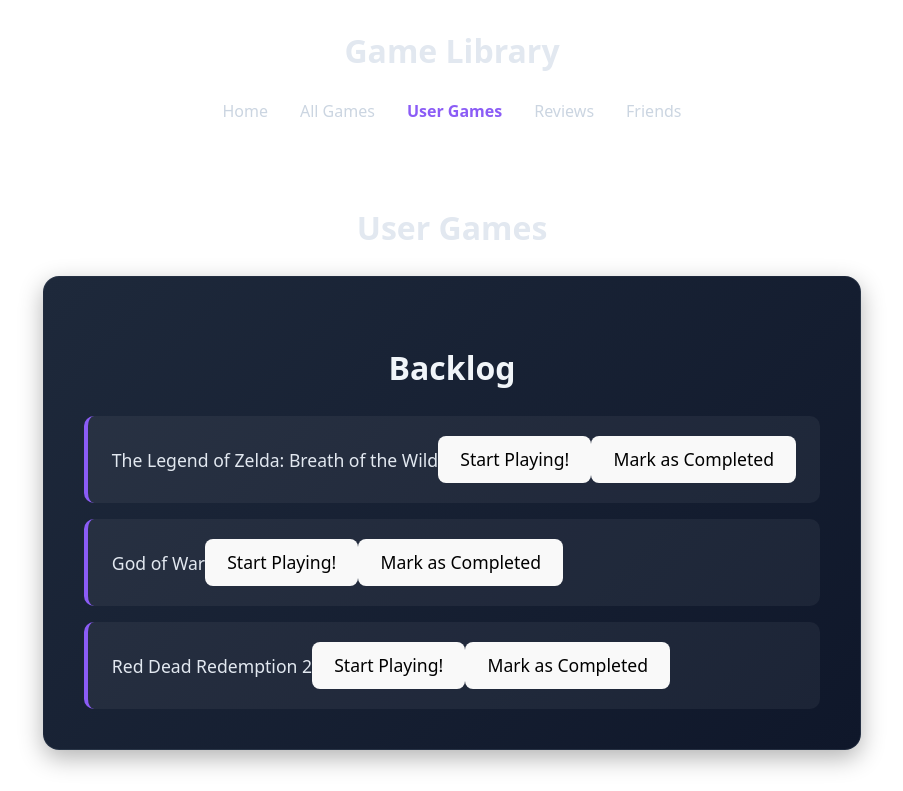
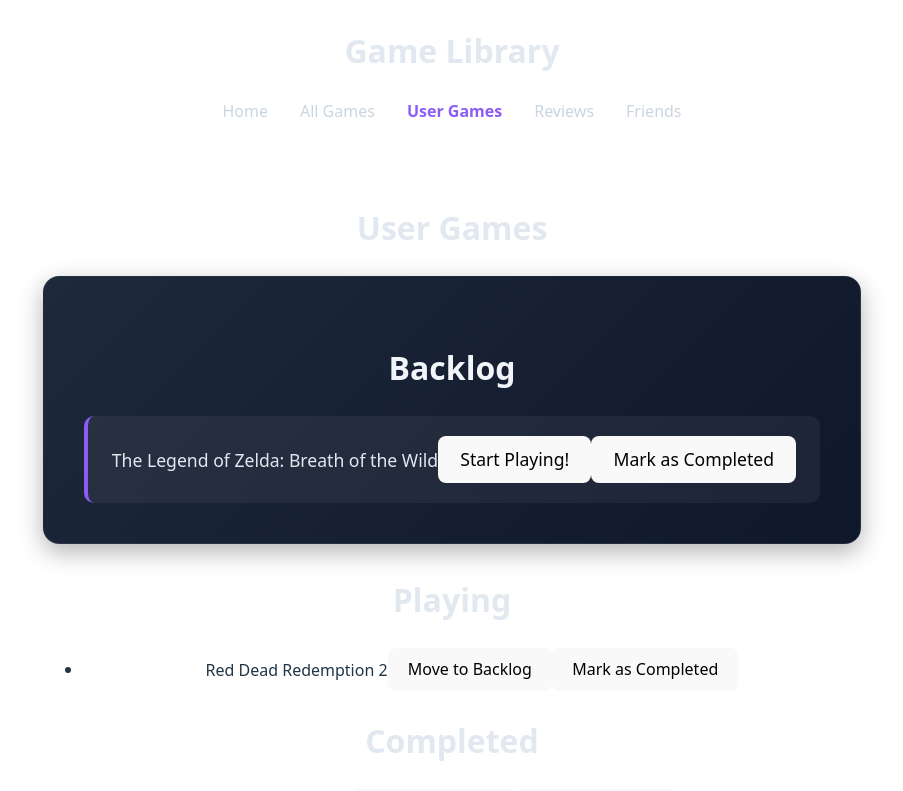
Before and after one commit to jguese3/full-stack-project, a React (Vite) app: page /UserGames in a window 1280 px wide. Shown: the top 791 px of the page, without its empty margins (188-1091 px from the left). Built offline with nearby package versions, Linux system fonts and the light colour scheme.

Commit message:
fix: game list state lifted (finally)

```diff
--- a/src/App.tsx
+++ b/src/App.tsx
@@ -15,6 +15,9 @@
 import type { User } from './assets/types/user';
 import { userData } from './assets/temp/tempUsers';
 
+import type { UserGame } from './assets/temp/tempUserGames';
+import { tempUserGames } from './assets/temp/tempUserGames';
+
 import { Routes, Route } from 'react-router-dom';
 import './App.css';
 
@@ -22,6 +25,9 @@
 function App() {
   // Shared state concerning user data
   const [users, setUsers] = useState<User[]>(userData);
+
+  const [userGameList, setUserGameList] = useState<UserGame[]>(tempUserGames);
+
   return (
     <>
       <Header />
@@ -30,12 +36,12 @@
           path="/"
         />
         <Route path="/all-games" element={<AllGames />} />
-        <Route path="/UserGames" element={<UserGames />} />
+        <Route path="/UserGames" element={<UserGames userGames={userGameList} updateUserGames={setUserGameList} />} />
         <Route path="/reviews" element={<GameReview />} />
         <Route path="/friends" element={
           <>
           <SearchFriends users={users} updateFollowing={setUsers} />
-          < Following users={users} updateFollowing={setUsers} />
+          <Following users={users} updateFollowing={setUsers} />
           <Friends />
           </>
         }
--- a/src/assets/temp/tempUserGames.tsx
+++ b/src/assets/temp/tempUserGames.tsx
@@ -7,6 +7,6 @@
 
 export const tempUserGames: UserGame[] = [
   { id: 1, title: "The Legend of Zelda: Breath of the Wild", platform: "Nintendo Switch", status: "backlog" },
-  { id: 2, title: "God of War", platform: "PlayStation 4", status: "done" },
+  { id: 2, title: "God of War", platform: "PlayStation 4", status: "completed" },
   { id: 3, title: "Red Dead Redemption 2", platform: "Xbox One", status: "playing" },
 ];
--- a/src/components/userList/userGameList.tsx
+++ b/src/components/userList/userGameList.tsx
@@ -1,33 +1,29 @@
-import { useState } from 'react';
-
-interface userGameItem {
+export interface userGameItem {
     id: number;
     title: string;
     platform: string;
     status: string;
 }
 
-const backlogList: userGameItem[] = [
-    { id: 1, title: "The Legend of Zelda: Breath of the Wild", platform: "Nintendo Switch", status: "backlog" },
-    { id: 2, title: "God of War", platform: "PlayStation 4", status: "backlog" },
-    { id: 3, title: "Red Dead Redemption 2", platform: "Xbox One", status: "backlog" },
-];
+type UserGamesProps = {
+    userGames: userGameItem[];
+    updateUserGames: React.Dispatch<React.SetStateAction<userGameItem[]>>;
+};
 
-export function UserGames() {
+export function UserGames({ userGames, updateUserGames }: UserGamesProps) {
 
     // books in different shelves
-    const [backlogGames, setBacklogGames] = useState<userGameItem[]>(backlogList);
-    const [playingGames, setPlayingGames] = useState<userGameItem[]>([]);
-    const [completedGames, setCompletedGames] = useState<userGameItem[]>([]);
+    const backlogGames = userGames.filter(game => game.status === 'backlog');
+    const playingGames = userGames.filter(game => game.status === 'playing');
+    const completedGames = userGames.filter(game => game.status === 'completed');
 
     // i want to move a book from this shelf to this shelf, so i need the name of the book, where it is coming from and where it is going to
     const moveGame = (
         game: userGameItem,
-        fromList: React.Dispatch<React.SetStateAction<userGameItem[]>>,
-        toList: React.Dispatch<React.SetStateAction<userGameItem[]>>
+        newStatus: string,
     ) => {
-        fromList((games) => games.filter((gameItem) => gameItem.id !== game.id));
-        toList((games) => [...games, game]);
+        updateUserGames(userGames.map(gameItem => gameItem.id === game.id ? { ...gameItem, status: newStatus } : gameItem)
+        );
     };
 
     return (
@@ -36,18 +32,18 @@
             <div>
                 <Backlog
                     games={backlogGames}
-                    onMoveToPlaying={(game) => moveGame(game, setBacklogGames, setPlayingGames)}
-                    onMoveToCompleted={(game) => moveGame(game, setBacklogGames, setCompletedGames)}
+                    onMoveToPlaying={(game) => moveGame(game, 'playing')}
+                    onMoveToCompleted={(game) => moveGame(game, 'completed')}
                 />
                 <Playing
                     games={playingGames}
-                    onMoveToBacklog={(game) => moveGame(game, setPlayingGames, setBacklogGames)}
-                    onMoveToCompleted={(game) => moveGame(game, setPlayingGames, setCompletedGames)}
+                    onMoveToBacklog={(game) => moveGame(game, 'backlog')}
+                    onMoveToCompleted={(game) => moveGame(game, 'completed')}
                 />
                 <Completed
                     games={completedGames}
-                    onMoveToBacklog={(game) => moveGame(game, setCompletedGames, setBacklogGames)}
-                    onMoveToPlaying={(game) => moveGame(game, setCompletedGames, setPlayingGames)}
+                    onMoveToBacklog={(game) => moveGame(game, 'backlog')}
+                    onMoveToPlaying={(game) => moveGame(game, 'playing')}
                 />
             </div>
         </section>
```
